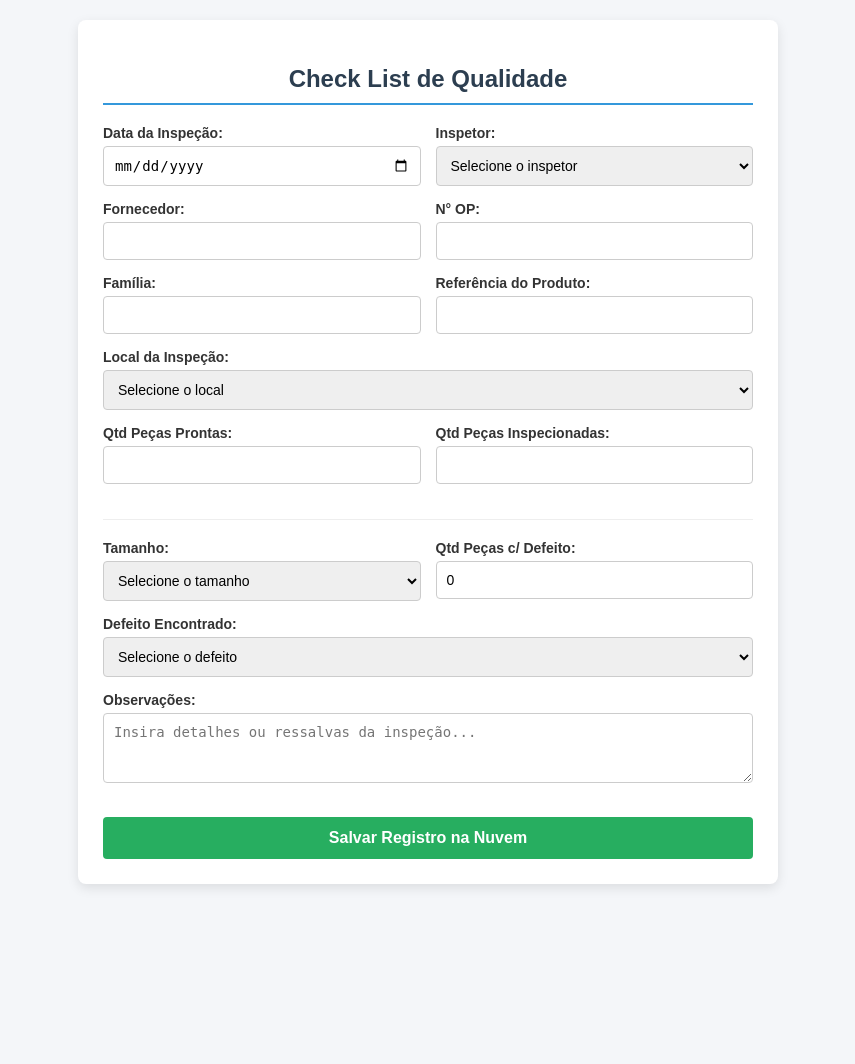
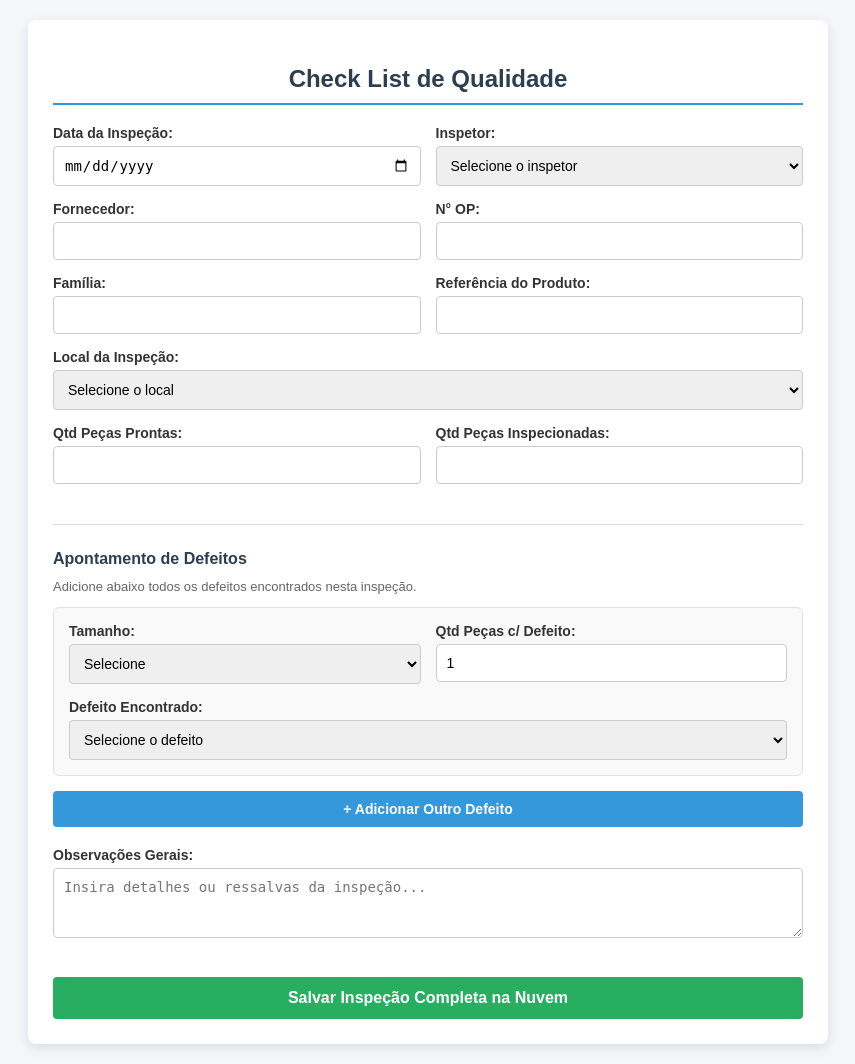
Before and after one commit to fabriciopavesi97/Check-List-Inspe-o-de-Qualidade, a Flask app: page / in a window 1280 px wide. Shown: the whole page, without its empty margins (212-1067 px from the left). Before the commit the page ends 888 px from the top, so only its background shows below. Run offline with Flask 3, Linux system fonts and the light colour scheme; some libraries are stand-ins or nearby versions.

Commit message:
Update index.html

```diff
--- a/templates/index.html
+++ b/templates/index.html
@@ -6,7 +6,7 @@
     <title>Check List para Inspeção de Qualidade</title>
     <style>
         body { font-family: Arial, sans-serif; margin: 20px; background-color: #f4f6f9; color: #333; }
-        .container { max-width: 650px; margin: 0 auto; background: #ffffff; padding: 25px; border-radius: 8px; box-shadow: 0 4px 12px rgba(0,0,0,0.1); }
+        .container { max-width: 750px; margin: 0 auto; background: #ffffff; padding: 25px; border-radius: 8px; box-shadow: 0 4px 12px rgba(0,0,0,0.1); }
         h2 { text-align: center; color: #2c3e50; margin-bottom: 20px; border-bottom: 2px solid #3498db; padding-bottom: 10px; }
         .form-group { margin-bottom: 15px; }
         label { font-weight: bold; display: block; margin-bottom: 5px; font-size: 14px; }
@@ -15,8 +15,13 @@
         }
         .row { display: flex; gap: 15px; }
         .row .form-group { flex: 1; }
-        button { background-color: #27ae60; color: white; border: none; padding: 12px; font-size: 16px; border-radius: 4px; cursor: pointer; width: 100%; font-weight: bold; margin-top: 15px; }
-        button:hover { background-color: #219150; }
+        .defeito-box { background: #f9f9f9; padding: 15px; border: 1px solid #e1e1e1; border-radius: 6px; margin-bottom: 10px; position: relative; }
+        .btn-add { background-color: #3498db; color: white; border: none; padding: 10px 15px; font-size: 14px; border-radius: 4px; cursor: pointer; font-weight: bold; width: 100%; margin-top: 5px; }
+        .btn-add:hover { background-color: #2980b9; }
+        .btn-remove { background-color: #e74c3c; color: white; border: none; padding: 5px 10px; font-size: 12px; border-radius: 4px; cursor: pointer; float: right; margin-bottom: 5px; }
+        .btn-remove:hover { background-color: #c0392b; }
+        button[type="submit"] { background-color: #27ae60; color: white; border: none; padding: 12px; font-size: 16px; border-radius: 4px; cursor: pointer; width: 100%; font-weight: bold; margin-top: 20px; }
+        button[type="submit"]:hover { background-color: #219150; }
     </style>
 </head>
 <body>
@@ -25,6 +30,7 @@
     <h2>Check List de Qualidade</h2>
     <form action="/salvar" method="POST">
 
+        <!-- CABEÇALHO DA OP -->
         <div class="row">
             <div class="form-group">
                 <label for="data_inspecao">Data da Inspeção:</label>
@@ -84,42 +90,75 @@
             </div>
         </div>
 
-        <hr style="border: 0; border-top: 1px solid #eee; margin: 20px 0;">
+        <hr style="border: 0; border-top: 1px solid #ddd; margin: 25px 0;">
 
+        <!-- SEÇÃO DE DEFEITOS MÚLTIPLOS -->
+        <h3 style="color: #2c3e50; font-size: 16px;">Apontamento de Defeitos</h3>
+        <p style="font-size: 13px; color: #666; margin-top: -5px;">Adicione abaixo todos os defeitos encontrados nesta inspeção.</p>
+
+        <div id="container-defeitos">
+            <div class="defeito-box">
                 <div class="row">
                     <div class="form-group">
-                <label for="tamanho">Tamanho:</label>
-                <select id="tamanho" name="tamanho" required>
-                    <option value="">Selecione o tamanho</option>
+                        <label>Tamanho:</label>
+                        <select name="tamanho[]" required>
+                            <option value="">Selecione</option>
                             {% for item in tamanhos %}
                                 <option value="{{ item }}">{{ item }}</option>
                             {% endfor %}
                         </select>
                     </div>
                     <div class="form-group">
-                <label for="qtd_defeitos">Qtd Peças c/ Defeito:</label>
-                <input type="number" id="qtd_defeitos" name="qtd_defeitos" min="0" value="0" required>
+                        <label>Qtd Peças c/ Defeito:</label>
+                        <input type="number" name="qtd_defeitos[]" min="1" value="1" required>
                     </div>
                 </div>
-
-        <div class="form-group">
-            <label for="defeito">Defeito Encontrado:</label>
-            <select id="defeito" name="defeito" required>
+                <div class="form-group" style="margin-bottom: 0;">
+                    <label>Defeito Encontrado:</label>
+                    <select name="defeito[]" required>
                         <option value="">Selecione o defeito</option>
                         {% for item in defeitos %}
                             <option value="{{ item }}">{{ item }}</option>
                         {% endfor %}
                     </select>
                 </div>
+            </div>
+        </div>
 
-        <div class="form-group">
-            <label for="observacao">Observações:</label>
+        <button type="button" class="btn-add" onclick="adicionarDefeito()">+ Adicionar Outro Defeito</button>
+
+        <div class="form-group" style="margin-top: 20px;">
+            <label for="observacao">Observações Gerais:</label>
             <textarea id="observacao" name="observacao" rows="3" placeholder="Insira detalhes ou ressalvas da inspeção..."></textarea>
         </div>
 
-        <button type="submit">Salvar Registro na Nuvem</button>
+        <button type="submit">Salvar Inspeção Completa na Nuvem</button>
     </form>
 </div>
 
+<script>
+    function adicionarDefeito() {
+        const container = document.getElementById('container-defeitos');
+        const primeiroBox = container.querySelector('.defeito-box');
+        const novoBox = primeiroBox.cloneNode(true);
+
+        // Limpa os valores do novo bloco clonado
+        novoBox.querySelectorAll('select').forEach(sel => sel.value = '');
+        novoBox.querySelectorAll('input').forEach(inp => inp.value = '1');
+
+        // Adiciona botão de remover na nova caixa
+        if (!novoBox.querySelector('.btn-remove')) {
+            const btnRemover = document.createElement('button');
+            btnRemover.type = 'button';
+            btnRemover.className = 'btn-remove';
+            btnRemover.innerText = 'Remover';
+            btnRemover.onclick = function() { novoBox.remove(); };
+            novoBox.insertBefore(btnRemover, novoBox.firstChild);
+        }
+
+        container.appendChild(novoBox);
+    }
+</script>
+
 </body>
 </html>
```
Lines whose indentation alone changed are shown as unchanged.
